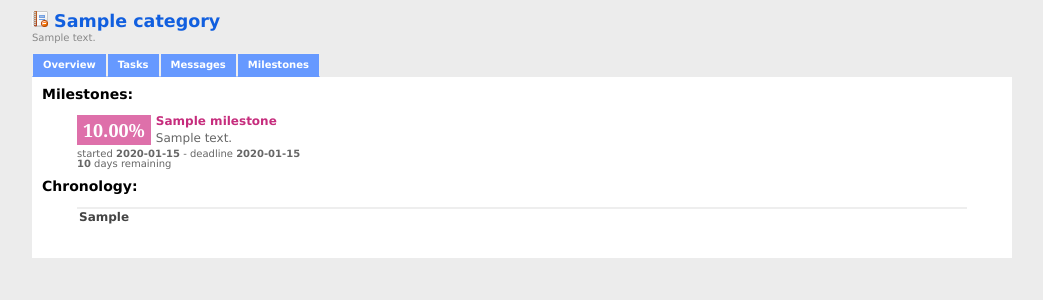
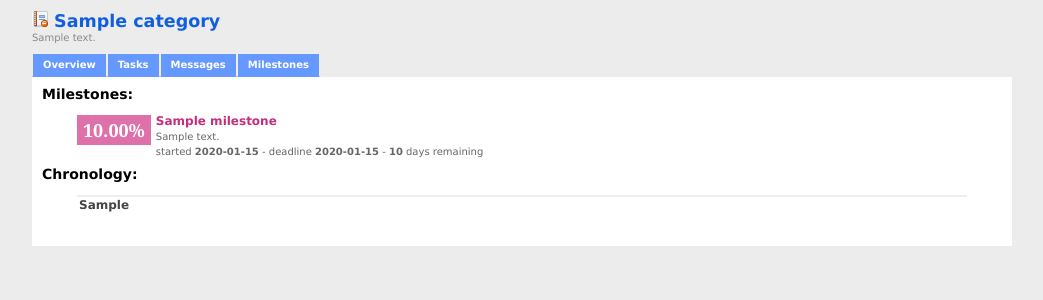
Before and after one commit to mreiferson/tasklance, a Django app: template apps/projman/templates/overview.html in a window 1280 px wide. Shown: the part 35-335 px from the top of the page, without its empty margins (118-1161 px from the left). Run offline with Django 3.2, Linux system fonts and the light colour scheme; the template is opened without the code that fills it: most values are stand-ins (such as "Sample title", 1, 10 or a date in 2020); parts of the project's set-up code (start-up, migrations or seed data) failed here and were passed over.

Commit message:
fixed more css milestone issues
git-svn-id: https://svn.vrenesis.com/tasklance/trunk@3429 e4e18489-d04f-4dbd-bd3b-2e29156f5e3f

```diff
--- a/apps/projman/templates/home.html
+++ b/apps/projman/templates/home.html
@@ -25,7 +25,7 @@
 						<div id="milestonesHeader">Milestones:</div>
 						<div id="milestones">
 							{% for milestone in category.milestone_set.all %}
-								<div id="milestone{{ milestone.id }}" class="milestone floatContainer">
+								<div id="milestone{{ milestone.id }}" class="milestoneOverview floatContainer">
 									<div class="msPercCompleted">{{ milestone.perc_completed|floatformat:2 }}%</div>
 									<div class="msMeta">
 										<div class="msName">{{ milestone.name }}</div>
--- a/apps/projman/templates/milestones_css.html
+++ b/apps/projman/templates/milestones_css.html
@@ -9,11 +9,11 @@
 	margin: 0 35px 1em 35px;
 }
 
-.milestone {
+.milestoneOverview {
 	margin-bottom: 1em;
 }
 
-.milestone .msPercCompleted {
+.milestoneOverview .msPercCompleted {
 	text-align: center;
 	font-size: 18px;
 	font-weight: bold;
@@ -25,22 +25,22 @@
 	margin-right: 5px;
 }
 
-.milestone .msMeta {
+.milestoneOverview .msMeta {
 	float: left;
 	font-size: 10px;
 }
 
-.milestone .msDeadline {
+.milestoneOverview .msDeadline {
 	color: #666;
 }
 
-.milestone .msName {
+.milestoneOverview .msName {
 	font-weight: bold;
 	font-size: 12px;
 	color: #C62D7D;
 }
 
-.milestone .msDescription {
+.milestoneOverview .msDescription {
 	font-weight: normal;
 	padding: 5px 0;
 	color: #666;
--- a/apps/projman/templates/overview.html
+++ b/apps/projman/templates/overview.html
@@ -88,10 +88,13 @@
 <div id="milestonesHeader">Milestones:</div>
 <div id="milestones">
 	{% for milestone in category.milestone_set.all %}
-		<div id="milestone{{ milestone.id }}" class="milestone floatContainer">
+		<div id="milestone{{ milestone.id }}" class="milestoneOverview floatContainer">
 			<div class="msPercCompleted">{{ milestone.perc_completed|floatformat:2 }}%</div>
-			<div class="msName">{{ milestone.name }}<div class="msDescription">{{ milestone.description }}</div></div>
-			<div class="msDeadline">started <strong>{{ milestone.created|date:"Y-m-d" }}</strong> - deadline <strong>{{ milestone.deadline|date:"Y-m-d" }}</strong><br/><strong>{{ milestone.days_remaining.days }}</strong> day{% ifnotequal milestone.days_remaining.days 1 %}s{% endifnotequal %} remaining</div>
+			<div class="msMeta">
+				<div class="msName">{{ milestone.name }}</div>
+				<div class="msDescription">{{ milestone.description }}</div>
+				<div class="msDeadline">started <strong>{{ milestone.created|date:"Y-m-d" }}</strong> - deadline <strong>{{ milestone.deadline|date:"Y-m-d" }}</strong> - <strong>{{ milestone.days_remaining.days }}</strong> day{% ifnotequal milestone.days_remaining.days 1 %}s{% endifnotequal %} remaining</div>
+			</div>
 		</div>
 	{% endfor %}
 </div>
```
